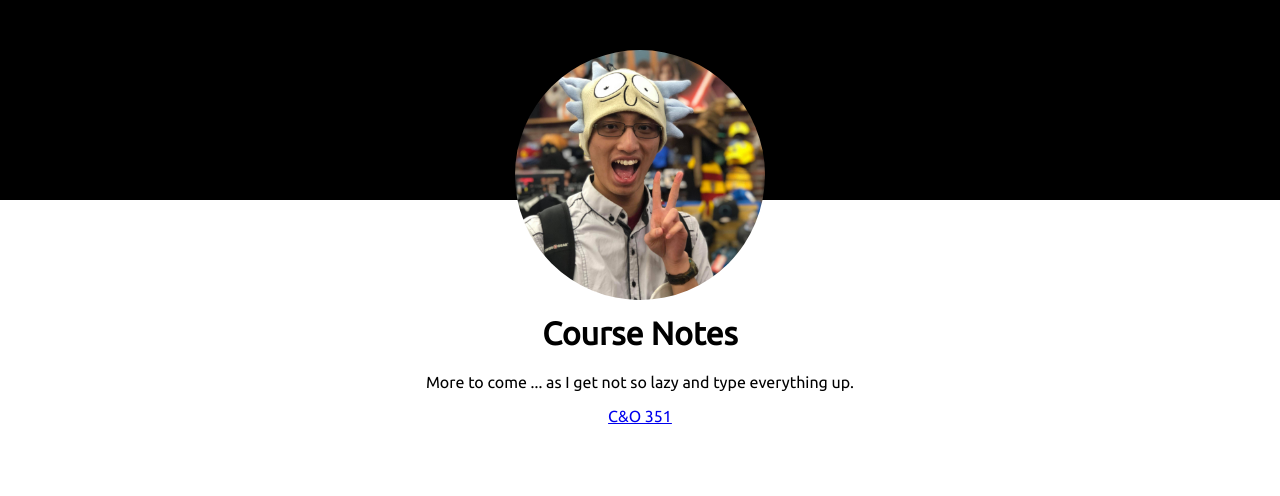
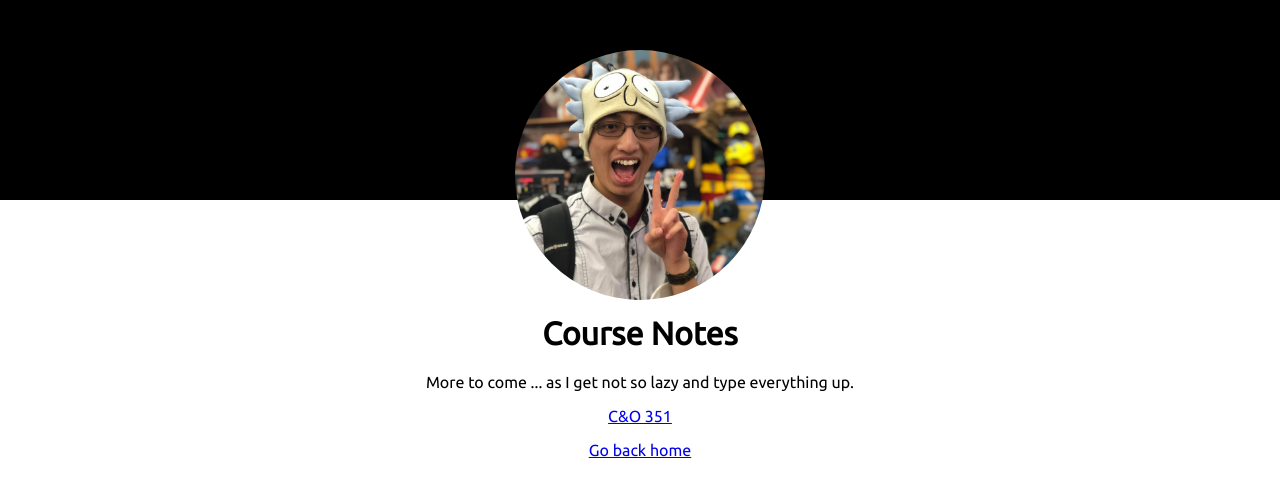
Before and after one commit to nicholaspun/course-notes, a plain HTML site: page index.html in a window 1280 px wide. Drawn offline with Linux system fonts and the light colour scheme.

Commit message:
add home link

```diff
--- a/index.html
+++ b/index.html
@@ -21,5 +21,8 @@
       <p>
         <a target="_blank" href="co351/main.pdf">C&O 351</a>
       </p>
+      <p>
+      	<a href="https://nicholaspun.github.io">Go back home</a>
+      </p>
     </div>
 </html>
```
